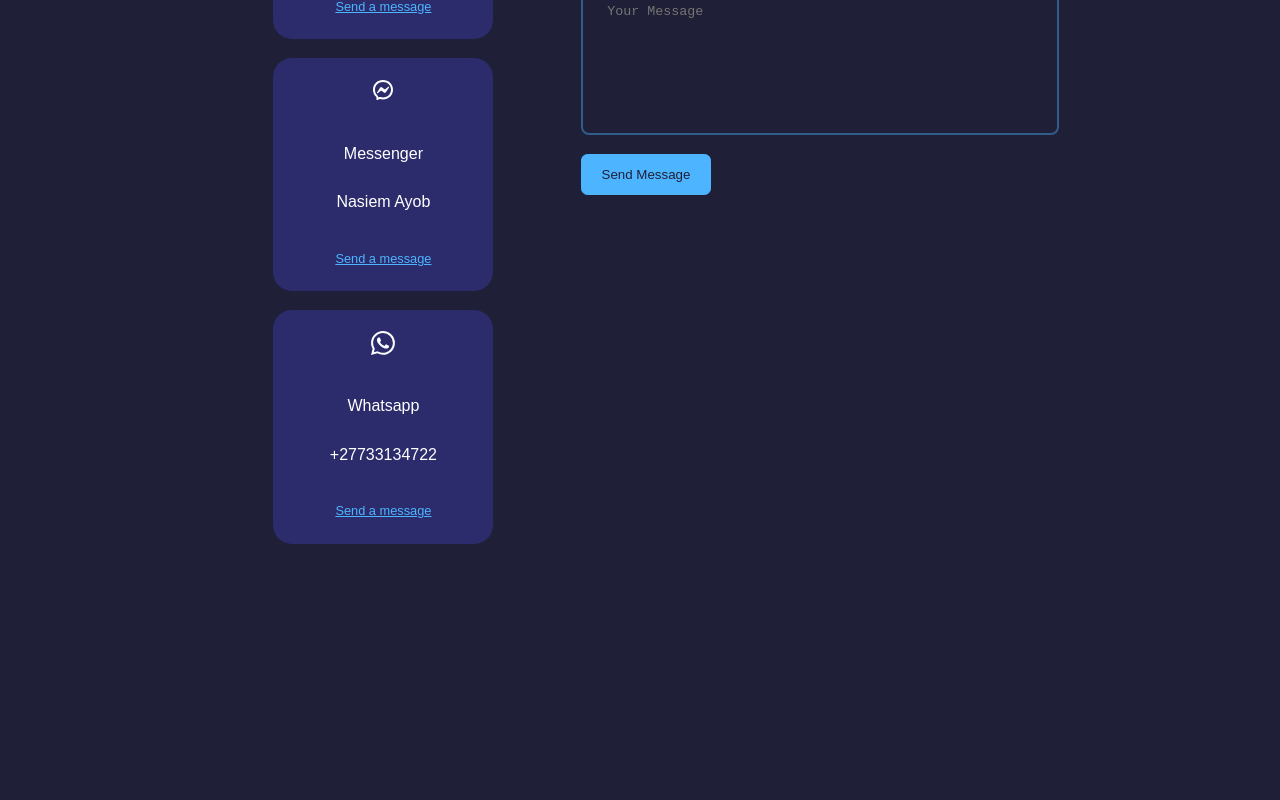
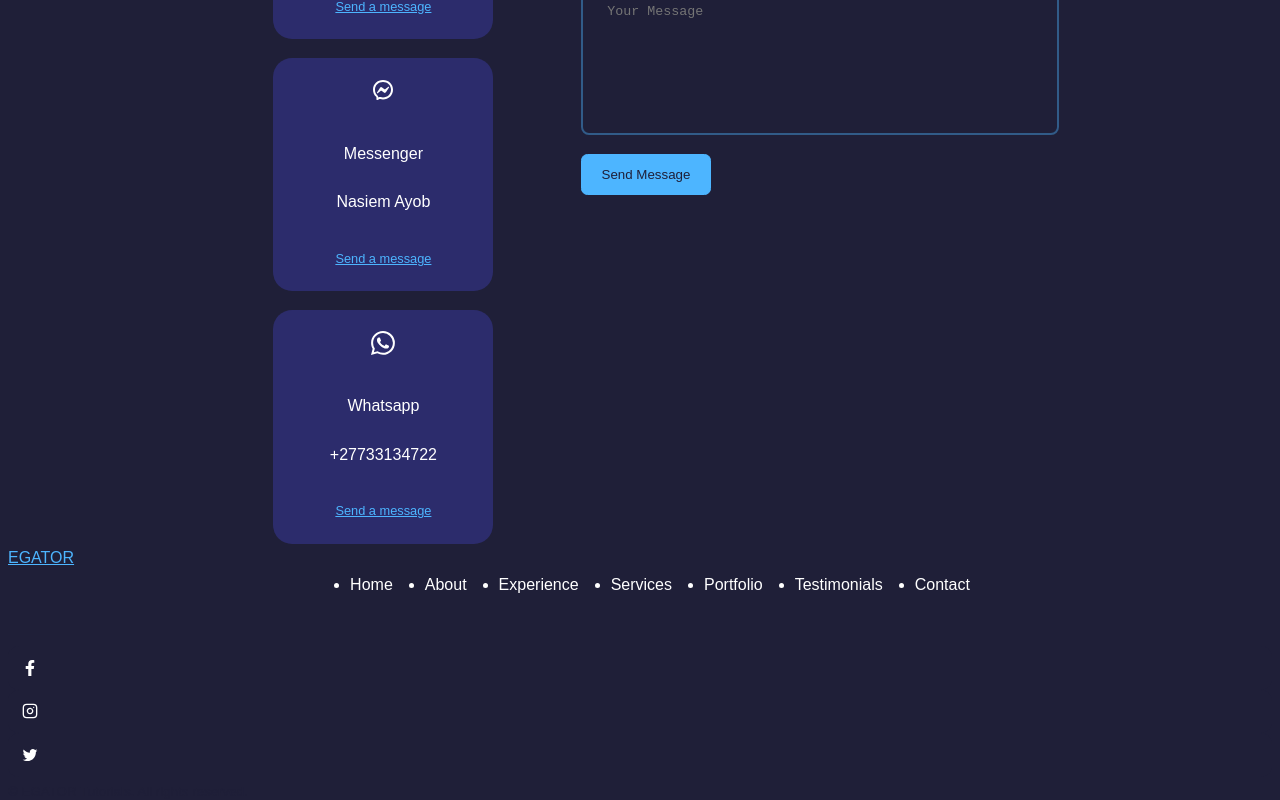
Before and after one commit to Nasiemjr/react-portfolio-website-1, a React (Create React App) app: page / in a window 1280 px wide. Shown: the part 5805-6605 px from the top of the page. Before the commit the page ends 6357 px from the top, so only its background shows below. Built offline with nearby package versions, Linux system fonts and the light colour scheme.

Commit message:
Footer changes

```diff
--- a/src/app.jsx
+++ b/src/app.jsx
@@ -21,6 +21,7 @@ export const App = () => {
         <Portfolio/>
         <Testimonials/>
         <Contact/>
+        <Footer/>
     </>
   )
 }
--- a/src/components/footer/Footer.jsx
+++ b/src/components/footer/Footer.jsx
@@ -1,8 +1,34 @@
 import React from 'react'
 import './footer.css'
+import {FaFacebookF} from 'react-icons/fa'
+import {FiInstagram} from 'react-icons/fi'
+import {IoLogoTwitter} from 'react-icons/io'
 
 export const Footer = () => {
   return (
-    <div>Footer</div>
+    <div>
+      <a href='#' className='footer__logo'>EGATOR</a>
+
+    <ul className='permalinks'>
+      <li><a href='#'/>Home</li>
+      <li><a href='#about'/>About</li>
+      <li><a href='#experience'/>Experience</li>
+      <li><a href='#services'/>Services</li>
+      <li><a href='#portfolio'/>Portfolio</li>
+      <li><a href='#testimonials'/>Testimonials</li>
+      <li><a href='#contact'/>Contact</li>
+    </ul>
+
+    <div className="footer__socials">
+      <a href='https://facebook.com'><FaFacebookF/></a>
+      <a href='https://instagram.com'><FiInstagram/></a>
+      <a href='https://twitter.com'><IoLogoTwitter/></a>
+    </div>
+
+    <div className="footer__copyright">
+      <small>&copy; EGATOR Tutorials. All rights reserved.</small>
+    </div>
+
+    </div>
   )
 }
--- a/src/components/footer/footer.css
+++ b/src/components/footer/footer.css
@@ -0,0 +1,60 @@
+footer{
+    background: var(--color-primary);
+    padding: 3rem 0;
+    text-align: center;
+    font-size: 0.9rem;
+    margin-top: 7rem;
+}
+
+footer a{
+    color: var(--color-bg);
+}
+
+.footer__log{
+    font-size: 2rem;
+    font-weight: 500;
+    margin-bottom: 2rem;
+    display: inline-block;
+}
+
+.permalinks{
+    display: flex;
+    flex-wrap: wrap;
+    justify-content: center;
+    gap: 2rem;
+    margin: 0 auto 3rem;
+}
+
+.footer__socials a{
+    background: var(--color-bg);
+    color: var(--color-white);
+    padding: 0.8rem;
+    border-radius: 0.7rem;
+    display: flex;
+    border: 1px solid transparent;
+}
+
+.footer__socials a:hover{
+    background: transparent;
+    color: var(--color-bg);
+    border-color: var(--color-bg);
+}
+
+.footer__copyright{
+    margin-bottom: 4rem;
+    color: var(--color-bg);
+}
+
+/* =================== MEDIA QUERIES (SMALL DEVICES) ================= */
+
+@media screen and (max-width: 600px){
+    .permalinks{
+        flex-direction: column;
+        gap: 1.5rem;
+    }
+
+    .footer__socials{
+        margin-bottom: 2.6rem;
+    }
+
+}
```
